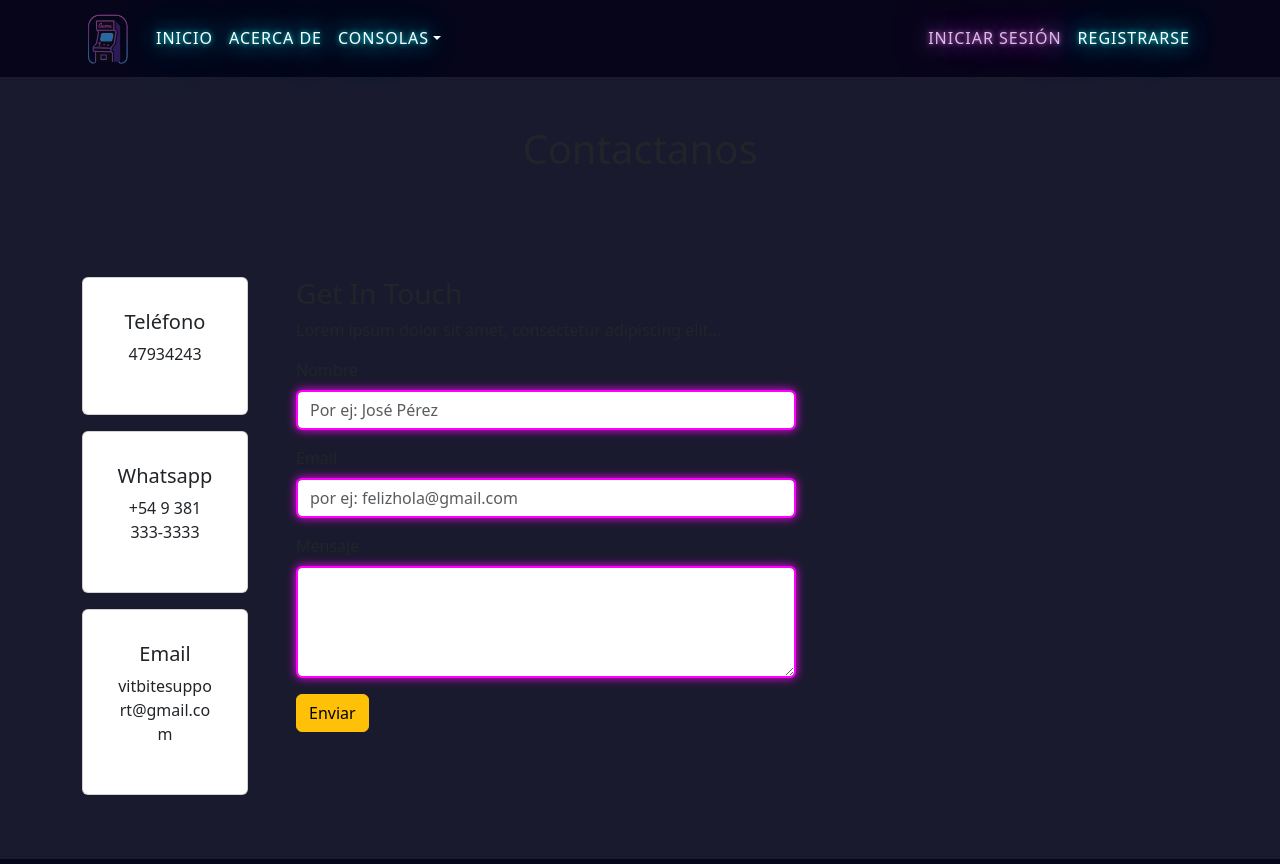
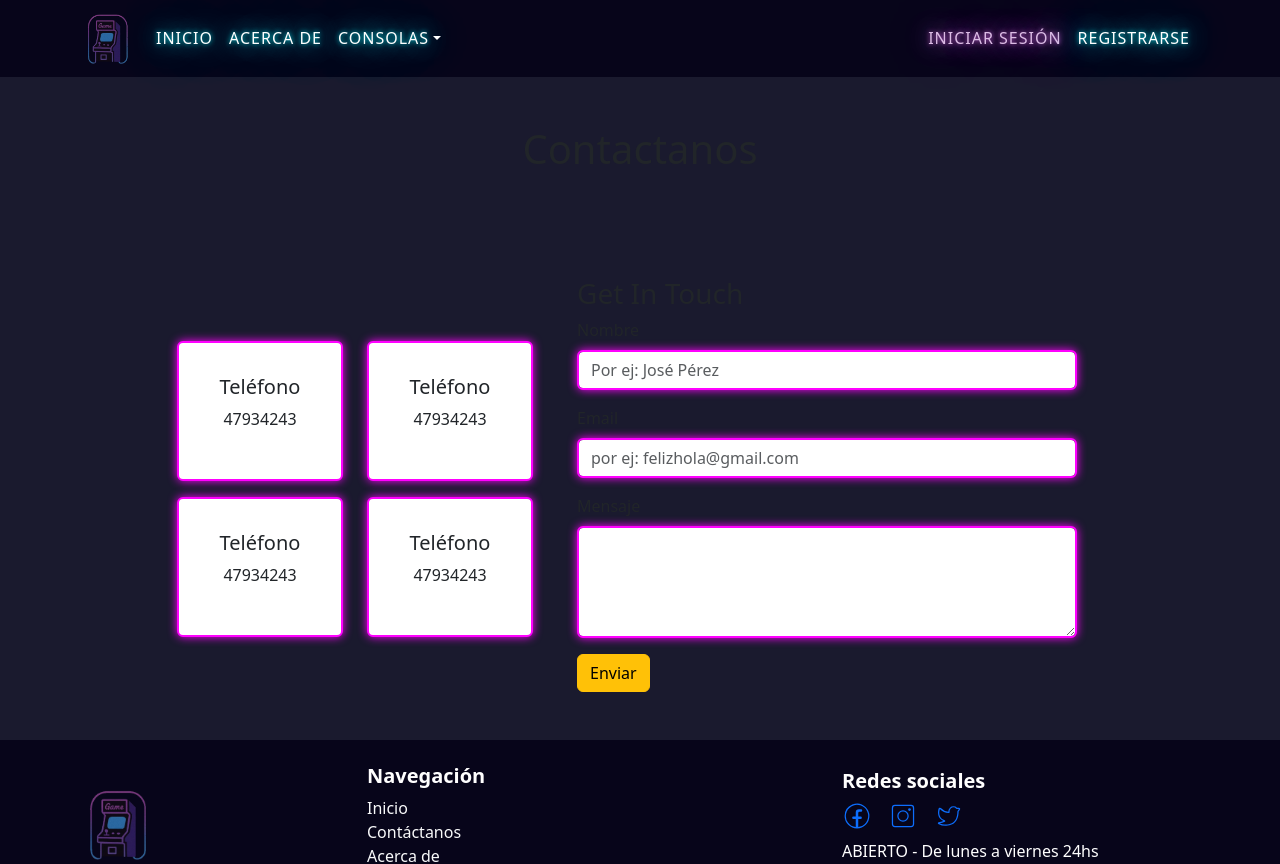
Before and after one commit to AcostaCl/Ecommerce-Gamer-React, a React (Vite) app: page /FormularioContacto in a window 1280 px wide. Shown: the top 864 px of the page. Built offline with nearby package versions, Linux system fonts and the light colour scheme.

Commit message:
le modifique el margin a las cards de FormularioContacto

```diff
--- a/src/components/pages/FormularioContacto.jsx
+++ b/src/components/pages/FormularioContacto.jsx
@@ -25,30 +25,45 @@ const FormularioContacto = () => {
       </section>
       <section className="bg-form">
         <Container className="py-5">
+          <Row className="d-flex align-items-center justify-content-center">
+            <Col md={4} className="size-col">
               <Row>
-            <Col md={2} className="me-4">
-              <Card className="mb-3 p-3 text-center">
+                <Col md={6}>
+                  <Card className="mb-3 p-3 text-center card-customi">
                     <Card.Body>
                       <h5>Teléfono</h5>
                       <p>47934243</p>
                     </Card.Body>
                   </Card>
-              <Card className="mb-3 p-3 text-center">
+                </Col>
+                <Col md={6}>
+                  <Card className="mb-3 p-3 text-center card-customi">
                     <Card.Body>
-                  <h5>Whatsapp</h5>
-                  <p>+54 9 381 333-3333</p>
-                </Card.Body>
-              </Card>
-              <Card className="mb-3 p-3 text-center">
-                <Card.Body>
-                  <h5>Email</h5>
-                  <p>vitbitesupport@gmail.com</p>
+                      <h5>Teléfono</h5>
+                      <p>47934243</p>
                     </Card.Body>
                   </Card>
                 </Col>
                 <Col md={6}>
+                  <Card className="mb-3 p-3 text-center card-customi">
+                    <Card.Body>
+                      <h5>Teléfono</h5>
+                      <p>47934243</p>
+                    </Card.Body>
+                  </Card>
+                </Col>
+                <Col md={6}>
+                  <Card className=" mb-2 p-3 text-center card-customi">
+                    <Card.Body>
+                      <h5>Teléfono</h5>
+                      <p>47934243</p>
+                    </Card.Body>
+                  </Card>
+                </Col>
+              </Row>
+            </Col>
+            <Col md={6}>
               <h3>Get In Touch</h3>
-              <p>Lorem ipsum dolor sit amet, consectetur adipiscing elit...</p>
               <Form onSubmit={handleSubmit(onSubmit)}>
                 <Form.Group className="mb-3">
                   <Form.Label>Nombre</Form.Label>
--- a/src/styles/FormularioContacto.css
+++ b/src/styles/FormularioContacto.css
@@ -13,3 +13,14 @@
 .bg-form {
   background-color: #1a1a2e;
 }
+
+.card-customi {
+  border: 2px solid #ff00ff;
+  box-shadow: 0 0 10px #ff00ff;
+}
+
+.size-col {
+  margin-left: 20px;
+  margin-right: 20px;
+  margin-top: 25px;
+}
```
Lines whose indentation alone changed are shown as unchanged.
